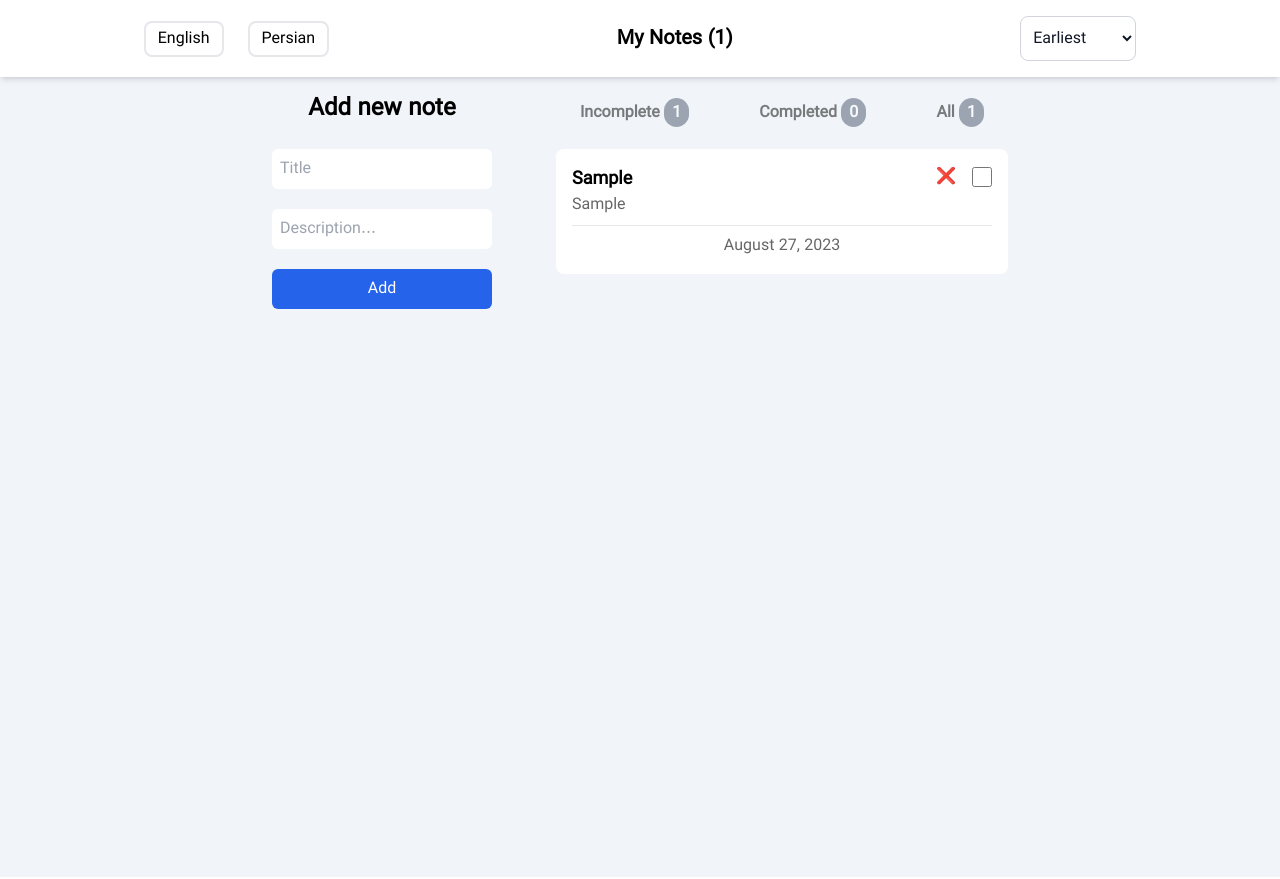
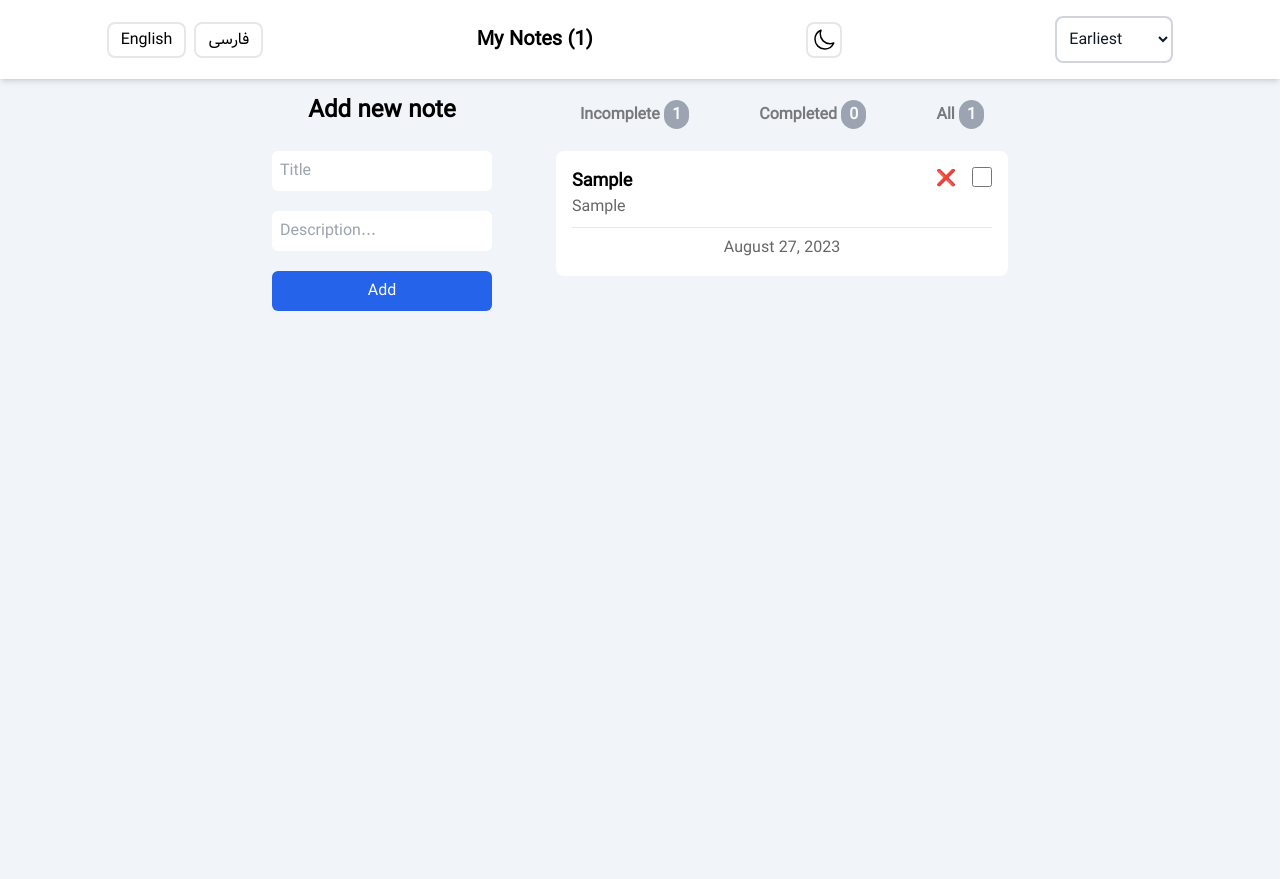
Before and after one commit to hossein-rahmati/Note-App, a React (Vite) app: page / in a window 1280 px wide. Both pictures are taken after typing "Sample", "Sample" into the empty fields and a click on the button "Add". Built offline with nearby package versions, Linux system fonts and the light colour scheme.

Commit message:
add darkMode to app

```diff
--- a/src/App.jsx
+++ b/src/App.jsx
@@ -39,6 +39,9 @@ function noteReducer(state, action) {
 function App() {
   const [notes, dispatch] = useReducer(noteReducer, INITIAL_STATE);
   const [sortBy, setSortBy] = useState("latest");
+  const [darkMode, setDarkMode] = useState(
+    localStorage.getItem("darkMode") || false
+  );
   const { t, i18n } = useTranslation();
 
   useEffect(() => {
@@ -49,6 +52,10 @@ function App() {
     const dir = i18n.dir(i18n.language);
     document.documentElement.dir = dir;
   }, [i18n, i18n.language]);
+
+  useEffect(() => {
+    localStorage.setItem("darkMode", darkMode);
+  }, [darkMode]);
 
   const handleAddNote = (newNote) => {
     dispatch({ type: "add", payload: newNote });
@@ -64,9 +71,12 @@ function App() {
     i18n.changeLanguage(code);
     localStorage.setItem("lang", code);
   };
+  const handleDarkModeToggle = () => {
+    setDarkMode((prev) => !prev);
+  };
 
   return (
-    <div className="font-sans">
+    <div className={`font-sans ${darkMode ? "dark" : ""}`}>
       <Toaster />
       {/* Header component */}
       <NoteHeader
@@ -75,13 +85,21 @@ function App() {
         onSort={(e) => setSortBy(e.target.value)}
         onTranslate={handleTranslate}
         translate={t}
+        darkMode={darkMode}
+        onDarkModeToggle={handleDarkModeToggle}
       />
 
       {/* body components */}
-      <div className="container m-auto max-w-3xl min-h-screen flex flex-col justify-center gap-16 p-4 lg:flex-row ">
+      <div
+        className={`container m-auto max-w-3xl min-h-screen flex flex-col justify-center gap-16 p-4 lg:flex-row `}
+      >
         {/* new note form */}
         <div>
-          <AddNewNote onAddNote={handleAddNote} translate={t} />
+          <AddNewNote
+            onAddNote={handleAddNote}
+            translate={t}
+            darkMode={darkMode}
+          />
         </div>
         {/* note list container */}
         <div className="flex-1 max-w-3xl">
@@ -91,6 +109,7 @@ function App() {
             sortBy={sortBy}
             onDelete={handleDeleteNote}
             onCheck={handleCheckNote}
+            darkMode={darkMode}
           />
         </div>
       </div>
--- a/src/components/AddNewNote.jsx
+++ b/src/components/AddNewNote.jsx
@@ -2,7 +2,7 @@ import React, { useState } from "react";
 import toast from "react-hot-toast";
 import "react-toastify/dist/ReactToastify.css";
 
-function AddNewNote({ onAddNote, translate }) {
+function AddNewNote({ onAddNote, translate, darkMode }) {
   const [title, setTitle] = useState("");
   const [description, setDescription] = useState("");
   const handleSubmit = (e) => {
@@ -33,14 +33,18 @@ function AddNewNote({ onAddNote, translate }) {
           value={title}
           onChange={(e) => setTitle(e.target.value)}
           placeholder={translate("addNewNote.titlePlaceHolder")}
-          className="p-2 rounded-md font-medium"
+          className={`p-2 rounded-md font-medium ${
+            darkMode ? "bg-gray-700" : ""
+          }`}
           type="text"
         />
         <input
           value={description}
           onChange={(e) => setDescription(e.target.value)}
           placeholder={translate("addNewNote.descritptionPlaceHolder")}
-          className="p-2 rounded-md font-medium"
+          className={`p-2 rounded-md font-medium ${
+            darkMode ? "bg-gray-700" : ""
+          }`}
           type="text"
         />
         <button type="submit" className="btn-primary">
--- a/src/components/NoteHeader.jsx
+++ b/src/components/NoteHeader.jsx
@@ -1,18 +1,30 @@
+import { SunIcon, MoonIcon } from "@heroicons/react/24/outline";
+
 const languages = [
   { code: "en", native: "English" },
-  { code: "fa", native: "Persian" },
+  { code: "fa", native: "فارسی" },
 ];
 
-function NoteHeader({ notes, sortBy, onSort, onTranslate, translate }) {
+function NoteHeader({
+  notes,
+  sortBy,
+  onSort,
+  onTranslate,
+  translate,
+  darkMode,
+  onDarkModeToggle,
+}) {
   return (
-    <div className="w-full bg-white shadow-md">
+    <div
+      className={`w-full shadow-md ${darkMode ? "bg-gray-700" : "bg-white"}`}
+    >
       <div className=" max-w-[120rem] m-auto py-4 flex flex-col gap-6 items-center justify-around sm:flex-row sm:gap-0">
-        <div className="flex gap-6">
+        <div className="flex gap-2">
           {languages.map((language, i) => {
             const { code, native } = language;
             return (
               <button
-                className="border-2 py-1 px-3 rounded-lg"
+                className="border-2 py-1 px-3 rounded-lg lg:hover:bg-blue-600 lg:hover:text-white transition-all"
                 key={i}
                 onClick={() => onTranslate(code)}
               >
@@ -24,8 +36,17 @@ function NoteHeader({ notes, sortBy, onSort, onTranslate, translate }) {
         <h2 className="text-xl font-bold">
           {translate("myNotes")} ({notes.length})
         </h2>
+        <button className="border-2 p-1 rounded-lg" onClick={onDarkModeToggle}>
+          {darkMode ? (
+            <SunIcon className="w-6 h-6 text-yellow-300" />
+          ) : (
+            <MoonIcon className="w-6 h-6 " />
+          )}
+        </button>
         <select
-          className="border border-gray-300 bg-white text-gray-900 rounded-lg focus:ring-blue-500 p-2"
+          className={`border-2 border-gray-300  rounded-lg focus:ring-blue-500 p-2 ${
+            darkMode ? "bg-gray-700 text-zinc-50" : "bg-white text-gray-900"
+          }`}
           value={sortBy}
           onChange={onSort}
         >
--- a/src/components/NoteList.jsx
+++ b/src/components/NoteList.jsx
@@ -1,4 +1,4 @@
-function NoteList({ notes, onDelete, onCheck, sortBy }) {
+function NoteList({ notes, onDelete, onCheck, sortBy, darkMode }) {
   let sortedNotes = notes;
 
   if (sortBy === "earliest")
@@ -19,7 +19,13 @@ function NoteList({ notes, onDelete, onCheck, sortBy }) {
   return (
     <div className="space-y-5">
       {sortedNotes.map((n) => (
-        <NoteItem key={n.id} note={n} onDelete={onDelete} onCheck={onCheck} />
+        <NoteItem
+          key={n.id}
+          note={n}
+          onDelete={onDelete}
+          onCheck={onCheck}
+          darkMode={darkMode}
+        />
       ))}
     </div>
   );
@@ -27,7 +33,7 @@ function NoteList({ notes, onDelete, onCheck, sortBy }) {
 
 export default NoteList;
 
-function NoteItem({ note, onDelete, onCheck }) {
+function NoteItem({ note, onDelete, onCheck, darkMode }) {
   const options = {
     year: "numeric",
     month: "long",
@@ -35,7 +41,11 @@ function NoteItem({ note, onDelete, onCheck }) {
   };
 
   return (
-    <div className="flex flex-col gap-2 w-full bg-white p-4 rounded-lg">
+    <div
+      className={`flex flex-col gap-2 w-full  p-4 rounded-lg ${
+        darkMode ? "bg-gray-700" : "bg-white"
+      }`}
+    >
       {/* note item header */}
       <div className="flex justify-between items-start border-b pb-2">
         <div className={`${note.completed ? "line-through opacity-50" : ""}`}>
@@ -48,7 +58,7 @@ function NoteItem({ note, onDelete, onCheck }) {
             {note.description}
           </p>
         </div>
-        <div className="flex items-center justify-between gap-4">
+        <div className="flex gap-4">
           <button onClick={() => onDelete(note.id)}>❌</button>
           <input
             onChange={onCheck}
--- a/src/index.css
+++ b/src/index.css
@@ -7,7 +7,11 @@
     @apply container bg-slate-100 w-screen min-h-screen h-auto m-auto max-w-7xl;
   }
   .btn-primary {
-    @apply bg-blue-600 text-white p-2 rounded-md hover:bg-blue-500 transition-all;
+    @apply bg-blue-600 text-white p-2 rounded-md hover:bg-blue-700 transition-all;
+  }
+
+  .dark {
+    @apply bg-gray-800 text-zinc-50;
   }
 }
 
--- a/tailwind.config.js
+++ b/tailwind.config.js
@@ -11,4 +11,5 @@ export default {
     },
   },
   plugins: [],
+  darkMode: "class",
 };
```
